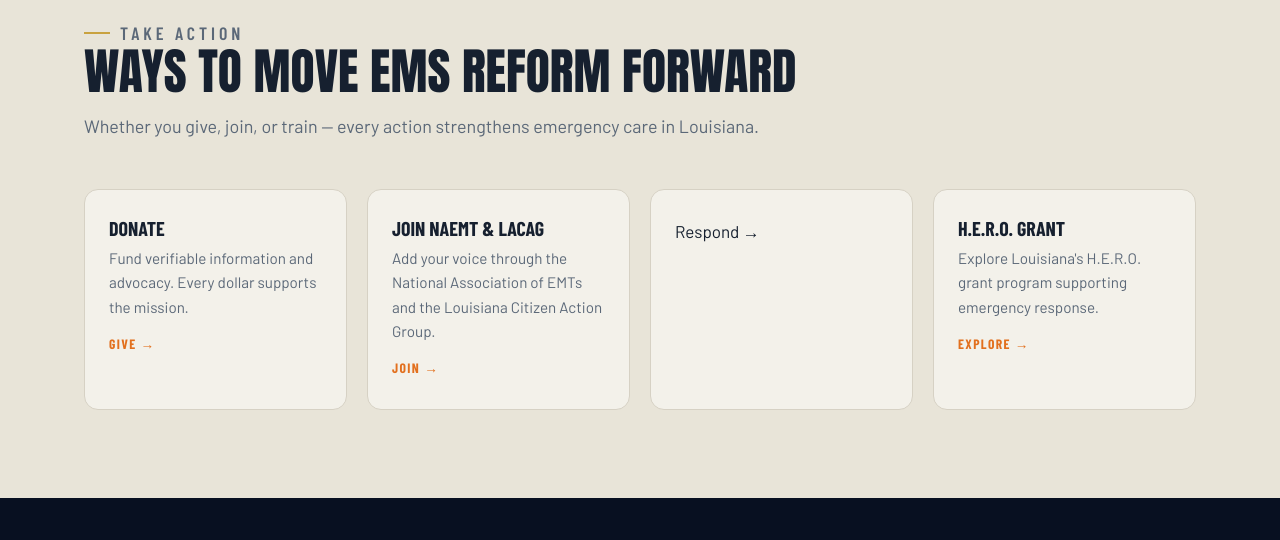
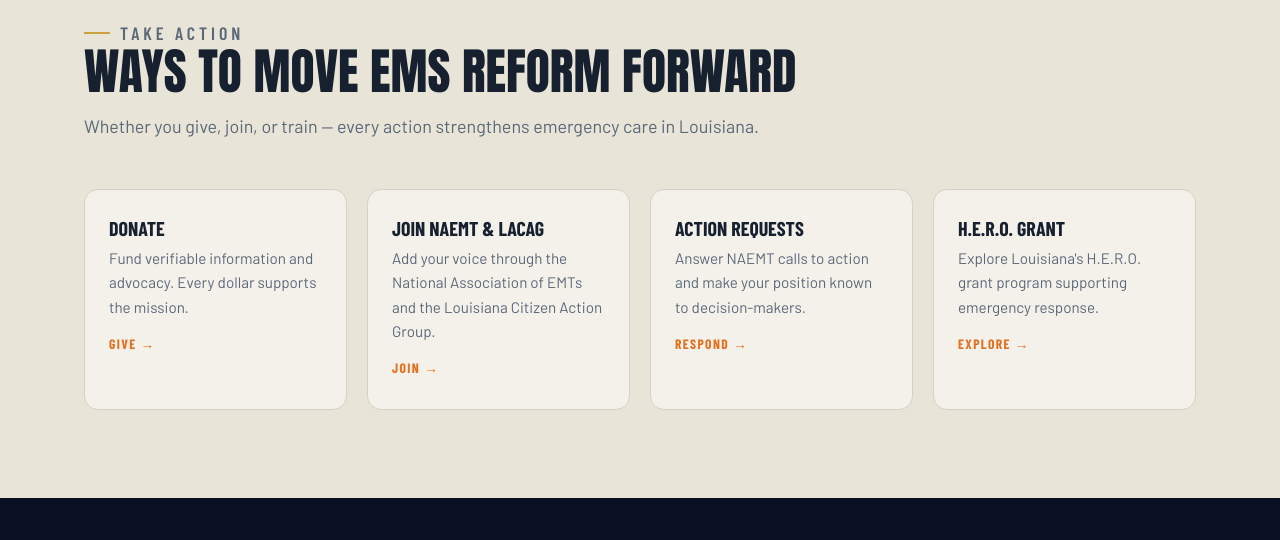
Before and after one commit to JasonSarrio/EMSPACLA2-main, a plain HTML site: page index.html in a window 1280 px wide. Shown: the part 5590-6130 px from the top of the page. Drawn offline with nearby package versions, Linux system fonts and the light colour scheme.

Commit message:
Update action request link to the new EMS Reform page

```diff
--- a/index.html
+++ b/index.html
@@ -528,7 +528,7 @@
     <div class="acts">
       <a class="act reveal" href="https://www.zeffy.com/en-US/donation-form/donate-to-ems-reform"><h3>Donate</h3><p>Fund verifiable information and advocacy. Every dollar supports the mission.</p><span class="arrow">Give →</span></a>
       <a class="act reveal" href="https://www.naemt.org/"><h3>Join NAEMT &amp; LACAG</h3><p>Add your voice through the National Association of EMTs and the Louisiana Citizen Action Group.</p><span class="arrow">Join →</span></a>
-      <a class="act reveal" href="https://www.naemt.org/advocacy/online-legislative-service#/nd make your position known to decision-makers.</p><span class="arrow">Respond →</span></a>
+      <a class="act reveal" href="https://emsreform.org/naemt-action-request"><h3>Action Requests</h3><p>Answer NAEMT calls to action and make your position known to decision-makers.</p><span class="arrow">Respond →</span></a>
       <a class="act reveal" href="https://ldh.la.gov/page/HERO"><h3>H.E.R.O. Grant</h3><p>Explore Louisiana's H.E.R.O. grant program supporting emergency response.</p><span class="arrow">Explore →</span></a>
     </div>
   </div>
```
